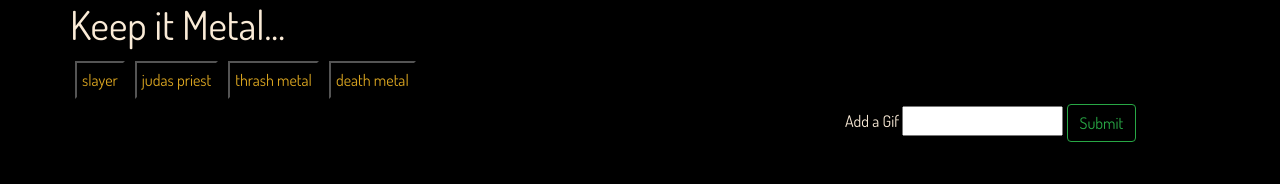
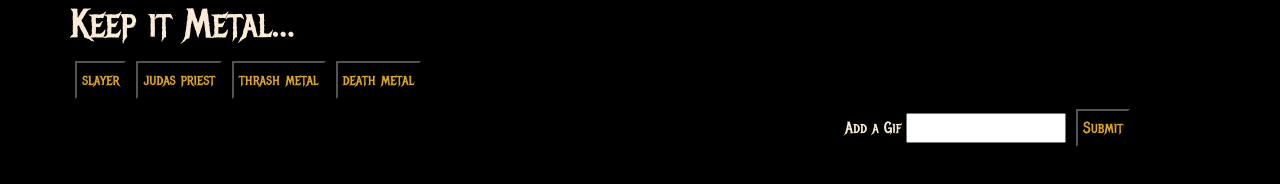
Before and after one commit to corejola/GifTastic, a plain HTML site: page index.html in a window 1280 px wide. Drawn offline with nearby package versions, Linux system fonts and the light colour scheme.

Commit message:
final css touches

```diff
--- a/assets/css/style.css
+++ b/assets/css/style.css
@@ -1,9 +1,9 @@
 body {
-    font-family: 'Dosis', sans-serif;
+    font-family: 'Metal Mania', cursive;
     color: antiquewhite;
     background-color: black;
 }
-.gif {
+.gif, .submit {
 margin: 5px;
 padding: 5px;
 color:goldenrod;
--- a/index.html
+++ b/index.html
@@ -9,7 +9,7 @@
     <link rel="stylesheet" href="https://stackpath.bootstrapcdn.com/bootstrap/4.3.1/css/bootstrap.min.css"
         integrity="sha384-ggOyR0iXCbMQv3Xipma34MD+dH/1fQ784/j6cY/iJTQUOhcWr7x9JvoRxT2MZw1T" crossorigin="anonymous">
     <link rel="stylesheet" type=text/css href="assets/css/style.css">
-    <link href="https://fonts.googleapis.com/css?family=Dosis" rel="stylesheet">
+    <link href="https://fonts.googleapis.com/css?family=Metal+Mania" rel="stylesheet">
 </head>
 
 <body>
@@ -32,7 +32,7 @@
                 <form id="gifForm">
                     <label for="gifInput">Add a Gif</label>
                     <input type="text" id="gifInput">
-                    <button class="btn btn-outline-success my-2 my-sm-0" type="submit" id="addGif">Submit</button>
+                    <button class="submit" type="submit" id="addGif">Submit</button>
                 </form>
             </div>
 
```
